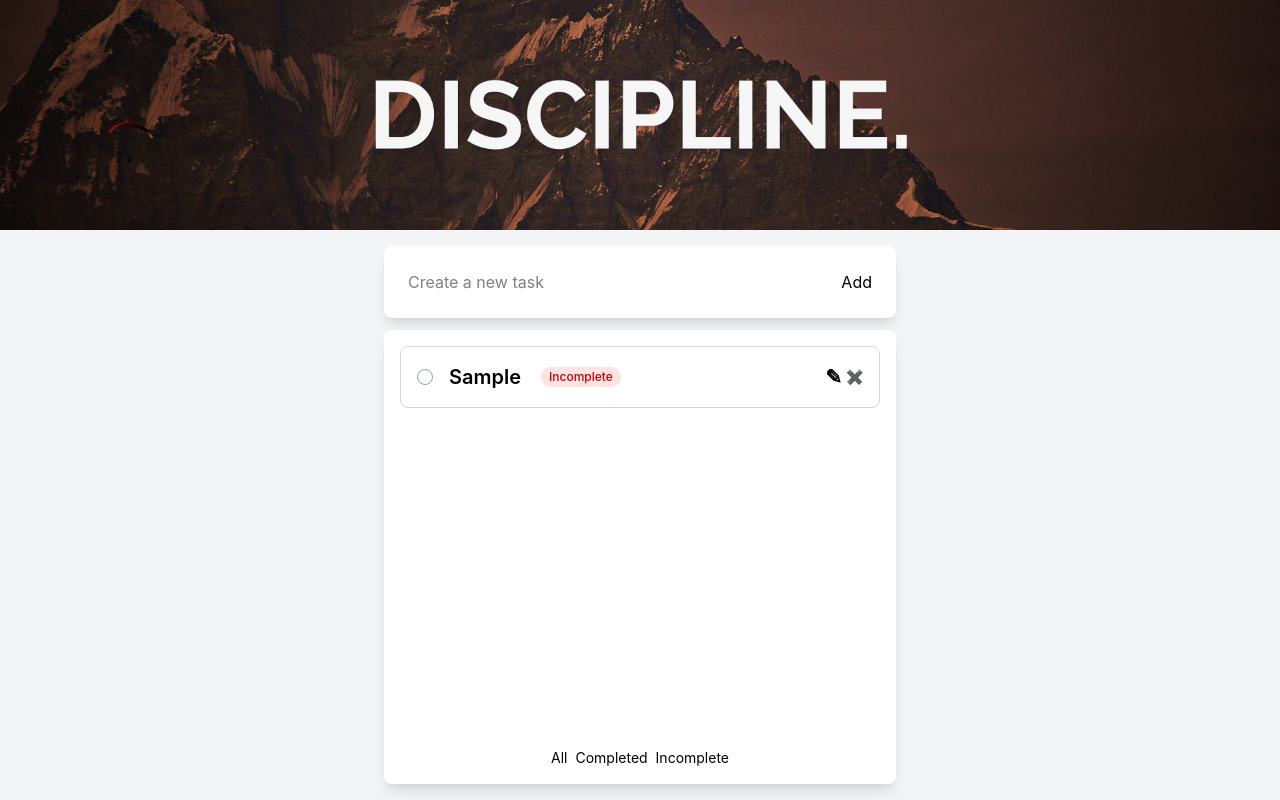
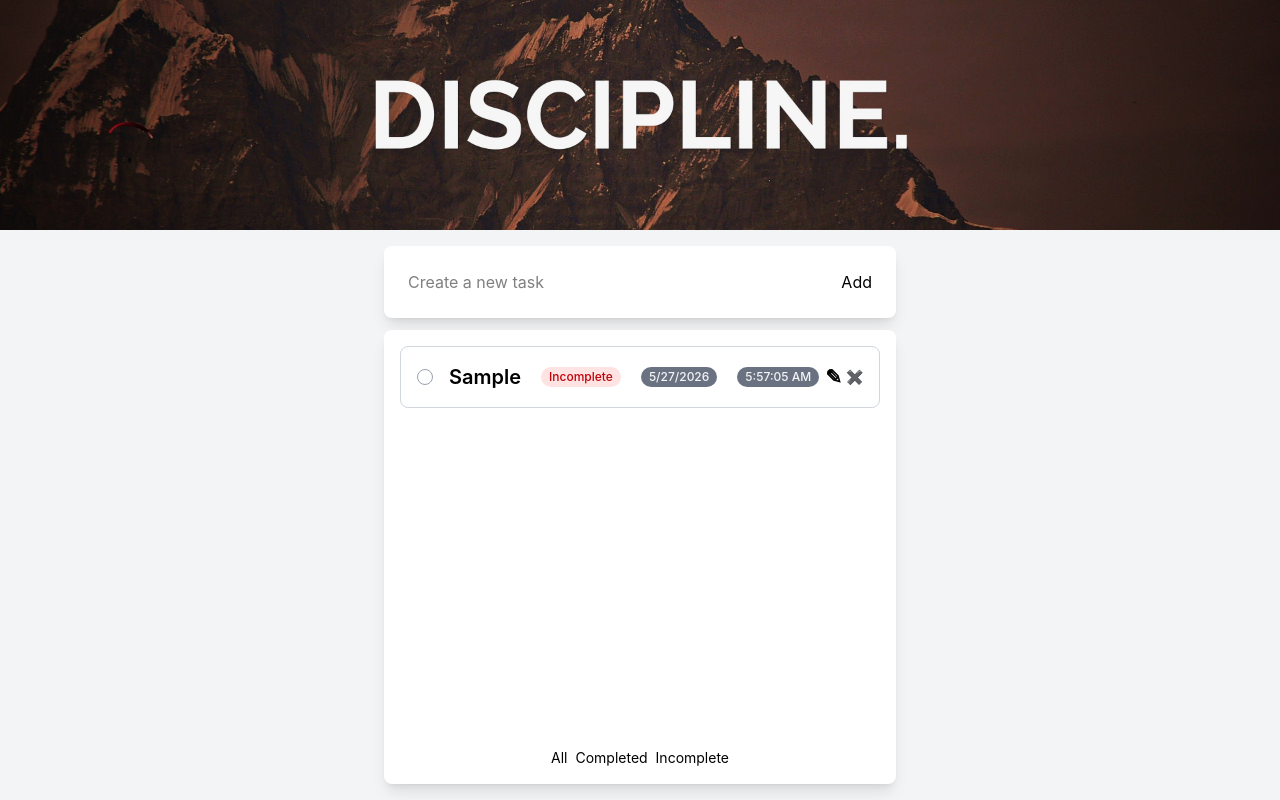
Before and after one commit to Jenith-Panchal-Simform/Practical-05-Todo, a React (Vite) app: page / in a window 1280 px wide. Both pictures are taken after typing "Sample" into the empty fields and a click on the button "Add". Built offline with nearby package versions, Linux system fonts and the light colour scheme.

Commit message:
feat:show date and show todos of current Date only.

```diff
--- a/src/components/Todo.tsx
+++ b/src/components/Todo.tsx
@@ -10,6 +10,8 @@ export type Todo = {
   id: string;
   text: string;
   status: "Incomplete" | "Complete";
+  date: string;
+  time: string;
 };
 
 export type Action =
@@ -20,6 +22,8 @@ export type Action =
         id?: string;
         text?: string;
         status?: "Incomplete" | "Complete";
+        date?: string;
+        time?: string;
       };
     }
   | { type: "DELETE"; payload: { id: string } };
@@ -33,6 +37,7 @@ export const Todo = ({ style }: TodoProps): JSX.Element => {
   const [selectedStatus, setSelectedStatus] = useState("All");
 
   useEffect(() => {
+    console.log(todos);
     localStorage.setItem("todos", JSON.stringify(todos));
   }, [todos]);
 
@@ -99,7 +104,10 @@ export const Todo = ({ style }: TodoProps): JSX.Element => {
         ) : (
           <>
             <ul className="flex flex-col gap-1.5 overflow-y-auto flex-1 min-h-0">
-              {memoizedFilterArray.map((todo) => (
+              {memoizedFilterArray.map((todo) => {
+                const today = new Date().toLocaleDateString();
+                return (
+                  todo.date === today && (
                     <li key={todo.id}>
                       <TodoItem
                         todo={todo}
@@ -110,7 +118,9 @@ export const Todo = ({ style }: TodoProps): JSX.Element => {
                         handleUpdate={handleUpdate}
                       />
                     </li>
-              ))}
+                  )
+                );
+              })}
             </ul>
             <div className="pt-3 mt-auto flex gap-2 items-center justify-center text-sm flex-wrap shrink-0">
               <Button text="All" click={() => setSelectedStatus("All")} />
--- a/src/components/TodoItem.tsx
+++ b/src/components/TodoItem.tsx
@@ -36,6 +36,16 @@ const TodoItem = ({
         >
           {todo.status}
         </span>
+        <span
+          className={`ml-3 px-2 py-0.5 text-xs font-medium rounded-full bg-gray-500 text-gray-100`}
+        >
+          {todo.date}
+        </span>
+        <span
+          className={`ml-3 px-2 py-0.5 text-xs font-medium rounded-full bg-gray-500 text-gray-100`}
+        >
+          {todo.time}
+        </span>
       </div>
       <div className="flex gap-1">
         <button
--- a/src/utils/reducer.ts
+++ b/src/utils/reducer.ts
@@ -7,6 +7,8 @@ export function reducer(state: Todo[], action: Action): Todo[] {
         id: action.payload.id,
         text: action.payload.text,
         status: "Incomplete",
+        date: new Date().toLocaleDateString(),
+        time: new Date().toLocaleTimeString(),
       };
       const newTodo = [...state, newObj];
       return newTodo;
@@ -21,6 +23,8 @@ export function reducer(state: Todo[], action: Action): Todo[] {
               ...todo,
               text: action.payload.text ?? todo.text,
               status: action.payload.status ?? todo.status,
+              date: new Date().toLocaleDateString(),
+              time: new Date().toLocaleTimeString(),
             }
           : todo,
       );
```
Lines whose indentation alone changed are shown as unchanged.
